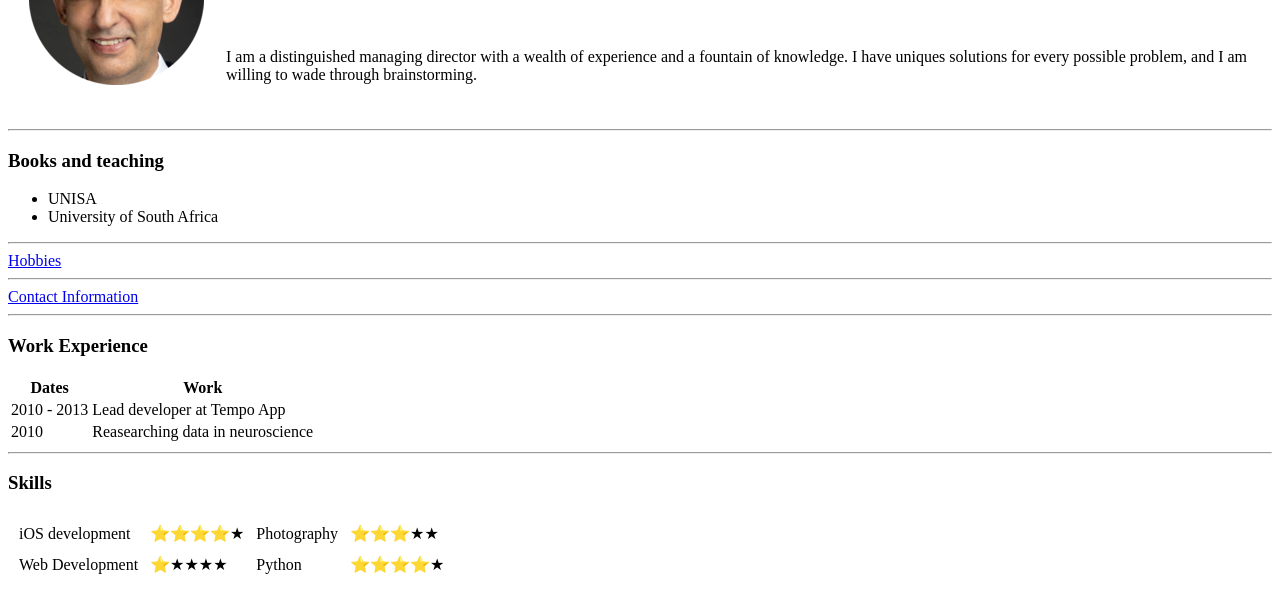
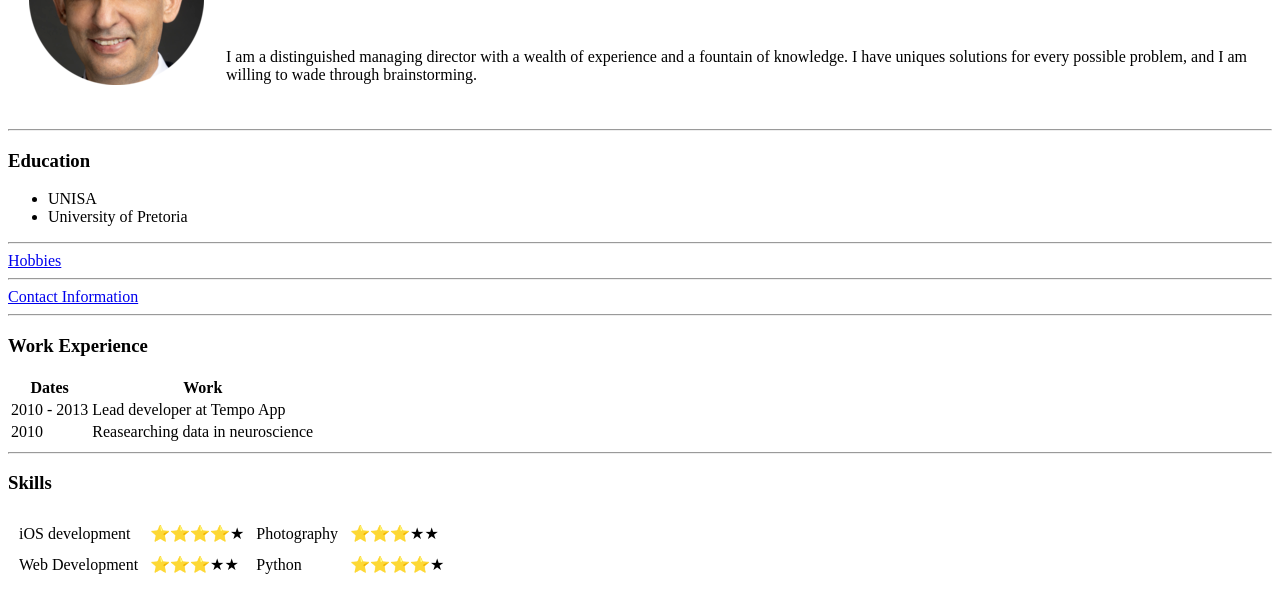
Before and after one commit to CodeClueless/CV, a plain HTML site: page index.html in a window 1280 px wide. Shown: the part 129-742 px from the top of the page. Drawn offline with Linux system fonts and the light colour scheme.

Commit message:
Update index.html

```diff
--- a/index.html
+++ b/index.html
@@ -19,10 +19,10 @@
 
 
   <hr>
-  <h3>Books and teaching</h3>
+  <h3>Education</h3>
   <ul>
     <li>UNISA</li>
-    <li>University of South Africa</li>
+    <li>University of Pretoria</li>
   </ul>
   <hr>
   <a href="Hobbies.html">Hobbies</a>
@@ -60,7 +60,7 @@
     </tr>
     <tr>
       <td>Web Development</td>
-      <td>⭐️★★★★</td>
+      <td>⭐️⭐️⭐️★★</td>
       <td>Python</td>
       <td>⭐️⭐️⭐️⭐️★</td>
     </tr>
```
